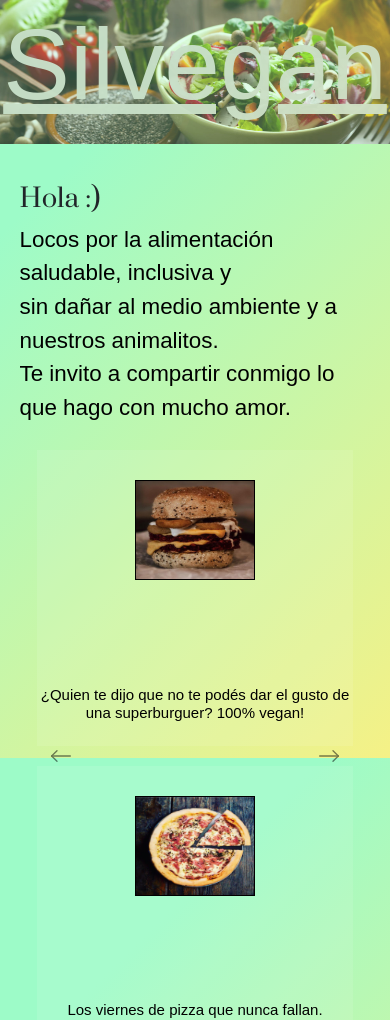
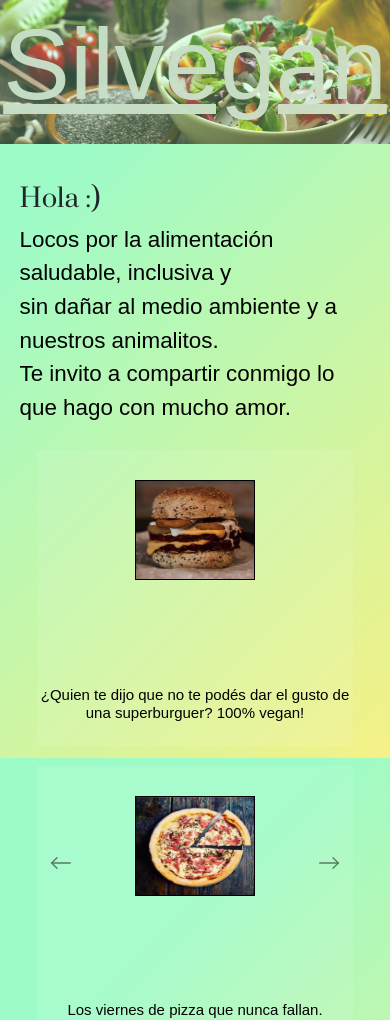
Before and after one commit to lmelero99/ProyectoCoder, a website: page index.html in a window 390 px wide. Shown: the part 86-1106 px from the top of the page. Drawn offline with nearby package versions, Linux system fonts and the light colour scheme; a web font is replaced by a local one.

Commit message:
height controladores

```diff
--- a/scss/styles.scss
+++ b/scss/styles.scss
@@ -1906,6 +1906,10 @@ form {
 
                 }
 
+                .carousel-control-prev, .carousel-control-next {
+                    height: inherit;
+                }
+
 
             }
         }
```
Also changed, not shown: css/styles.css.
